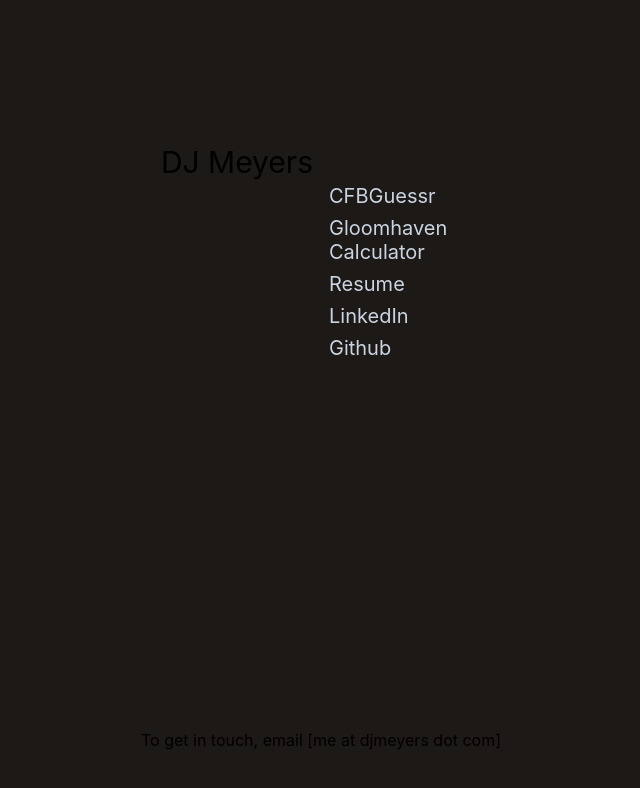
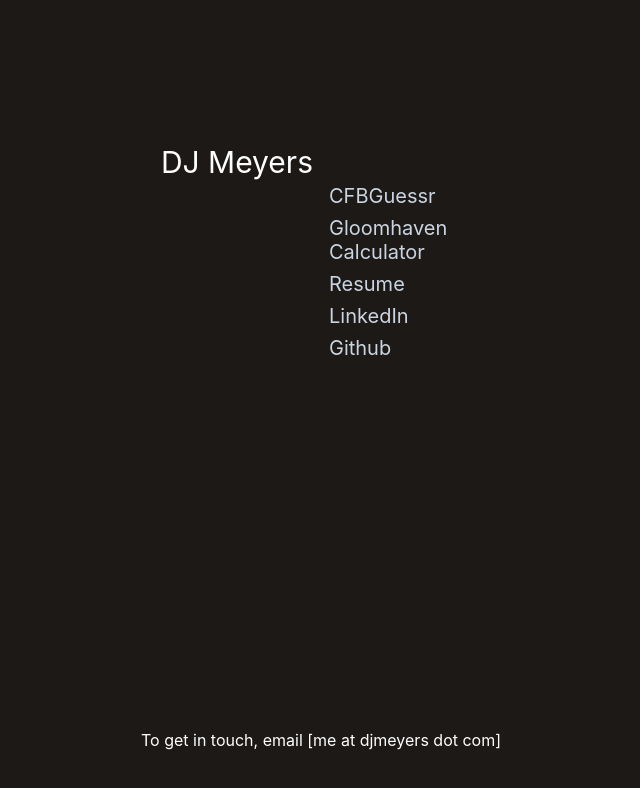
Before and after one commit to DJ-Meyers/dj-meyers, a Next.js app: page / in a window 1280 px wide. Shown: the top 788 px of the page, without its empty margins (319-959 px from the left). Built offline with nearby package versions, Linux system fonts and the light colour scheme.

Commit message:
Fix text colors for non-dark mode

```diff
--- a/pages/index.tsx
+++ b/pages/index.tsx
@@ -11,7 +11,7 @@
       <main className='h-full flex flex-col justify-between'>
         <div className='flex justify-center items-start w-auto mx-auto mb-auto mt-12 md:mt-36'>
           <div className='basis-1/2 pr-2'>
-            <h1 className='text-3xl font-bolder text-right'>DJ Meyers</h1>
+            <h1 className='text-3xl font-bolder text-right text-white'>DJ Meyers</h1>
           </div>
           <div className='basis-1/2 flex flex-col pt-10 pl-2'>
             <a target='_blank' rel='noreferrer' href='https://cfbguessr.com' className='text-xl leading-6 mb-2 text-slate-300 hover:text-white'>CFBGuessr</a>
@@ -21,7 +21,7 @@
             <a target='_blank' rel='noreferrer' href='https://github.com/dj-meyers' className='text-xl leading-6 mb-2 text-slate-300 hover:text-white'>Github</a>
             </div>
         </div>
-        <h3 className='mt-auto mb-12 text-center'>To get in touch, email [me at djmeyers dot com]</h3>
+        <h3 className='mt-auto mb-12 text-center text-white'>To get in touch, email [me at djmeyers dot com]</h3>
       </main>
     </div>
   )
--- a/styles/output.css
+++ b/styles/output.css
@@ -739,6 +739,11 @@
   color: rgb(203 213 225 / var(--tw-text-opacity));
 }
 
+.text-white {
+  --tw-text-opacity: 1;
+  color: rgb(255 255 255 / var(--tw-text-opacity));
+}
+
 .hover\:text-white:hover {
   --tw-text-opacity: 1;
   color: rgb(255 255 255 / var(--tw-text-opacity));
```
